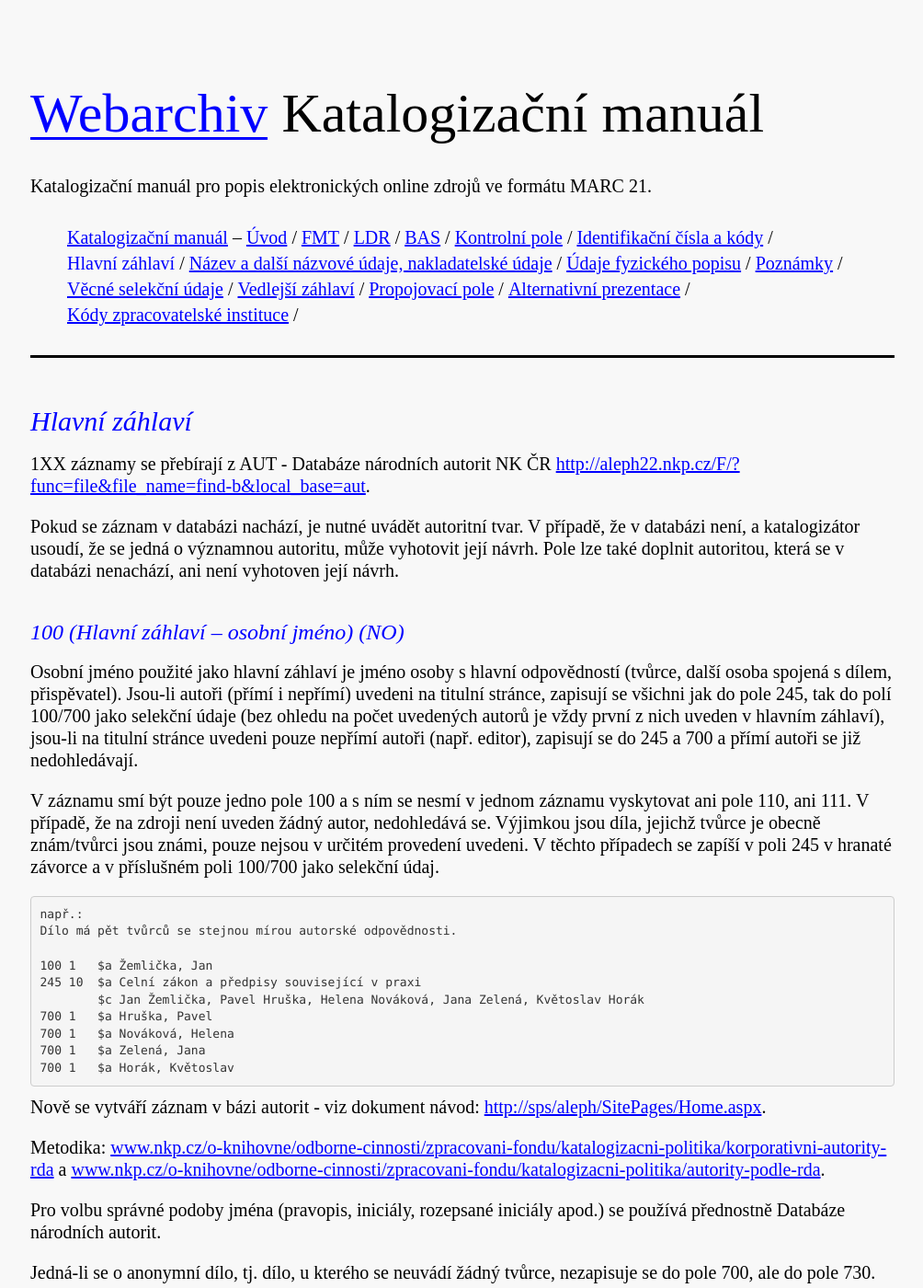
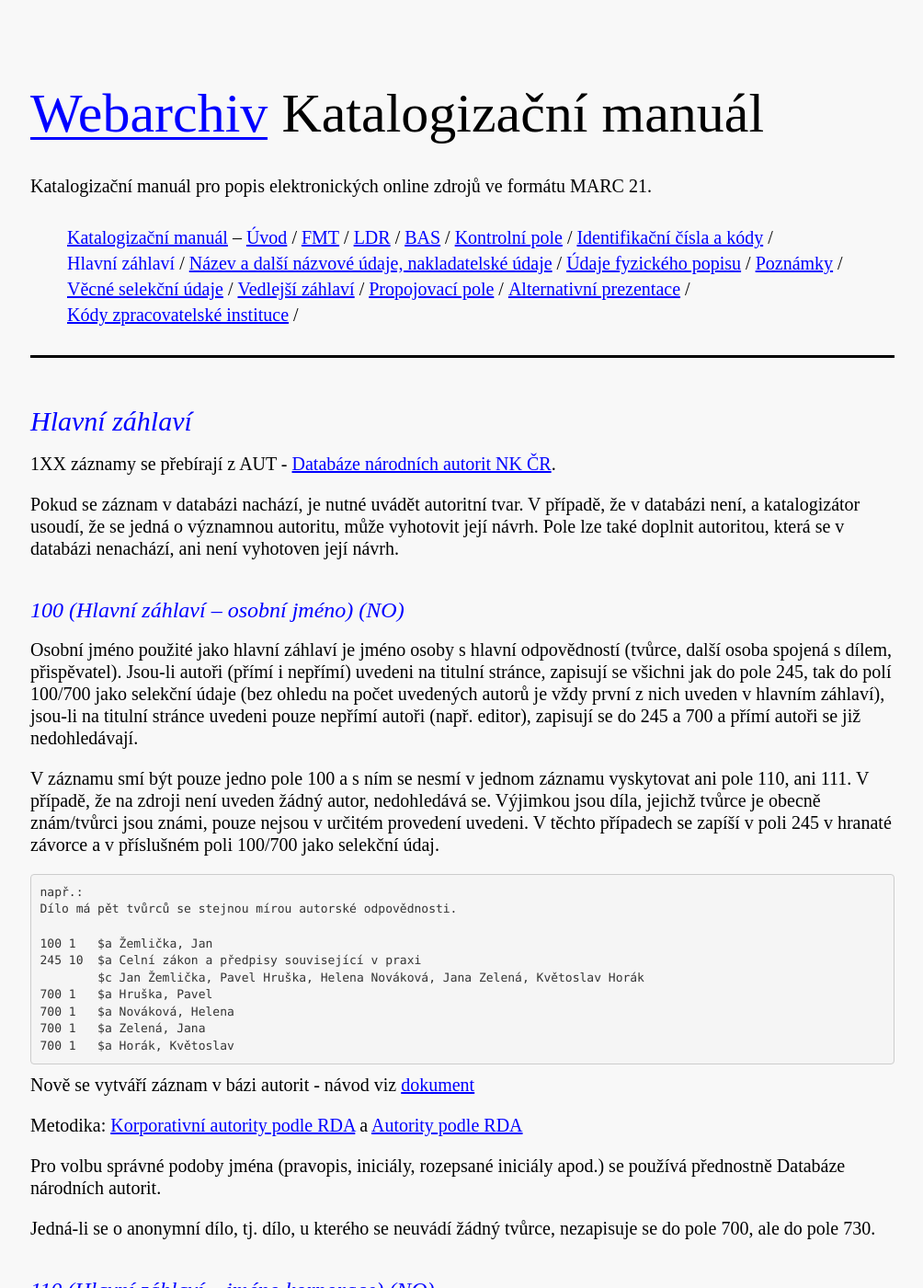
Before and after one commit to WebarchivCZ/katalogizacni-manual, a Jekyll site: the page built from _posts/2017-06-21-hlavni-zahlavi.md, in a window 1280 px wide and 1400 px high. Shown: the whole window at 92% size, without its empty margins (137-1141 px from the left). Built offline with Jekyll 4.4.1, drawn with Linux system fonts in a browser that asks for light colours.

Commit message:
links "Hlavni zahlavi"

````diff
--- a/_posts/2017-06-21-hlavni-zahlavi.md
+++ b/_posts/2017-06-21-hlavni-zahlavi.md
@@ -4,7 +4,7 @@ title: Hlavní záhlaví
 ---
 ## Hlavní záhlaví
 
-1XX záznamy se přebírají  z AUT - Databáze národních autorit NK ČR [http://aleph22.nkp.cz/F/?func=file&file_name=find-b&local_base=aut](http://aleph22.nkp.cz/F/?func=file&file_name=find-b&local_base=aut).
+1XX záznamy se přebírají  z AUT - [Databáze národních autorit NK ČR](http://aleph22.nkp.cz/F/?func=file&file_name=find-b&local_base=aut).
 
 Pokud se záznam v databázi nachází, je nutné uvádět autoritní tvar. V případě, že v databázi není, a katalogizátor usoudí, že se jedná o významnou autoritu, může vyhotovit její návrh. Pole lze také doplnit autoritou, která se v databázi nenachází, ani není vyhotoven její návrh.
 
@@ -27,9 +27,9 @@ Dílo má pět tvůrců se stejnou mírou autorské odpovědnosti.
 700 1   $a Zelená, Jana
 700 1   $a Horák, Květoslav
 ```
-Nově se vytváří záznam v bázi autorit - viz dokument návod: [http://sps/aleph/SitePages/Home.aspx](http://sps/aleph/SitePages/Home.aspx).
+Nově se vytváří záznam v bázi autorit - návod viz [dokument](http://sps/aleph/SitePages/Home.aspx)
 
-Metodika: [www.nkp.cz/o-knihovne/odborne-cinnosti/zpracovani-fondu/katalogizacni-politika/korporativni-autority-rda](www.nkp.cz/o-knihovne/odborne-cinnosti/zpracovani-fondu/katalogizacni-politika/korporativni-autority-rda) a  [www.nkp.cz/o-knihovne/odborne-cinnosti/zpracovani-fondu/katalogizacni-politika/autority-podle-rda](www.nkp.cz/o-knihovne/odborne-cinnosti/zpracovani-fondu/katalogizacni-politika/autority-podle-rda).
+Metodika: [Korporativní autority podle RDA](http://www.nkp.cz/o-knihovne/odborne-cinnosti/zpracovani-fondu/katalogizacni-politika/rda) a [Autority podle RDA](http://www.nkp.cz/o-knihovne/odborne-cinnosti/zpracovani-fondu/katalogizacni-politika/rda)
 
 Pro volbu správné podoby jména (pravopis, iniciály, rozepsané iniciály apod.) se používá
 přednostně Databáze národních autorit.
````
